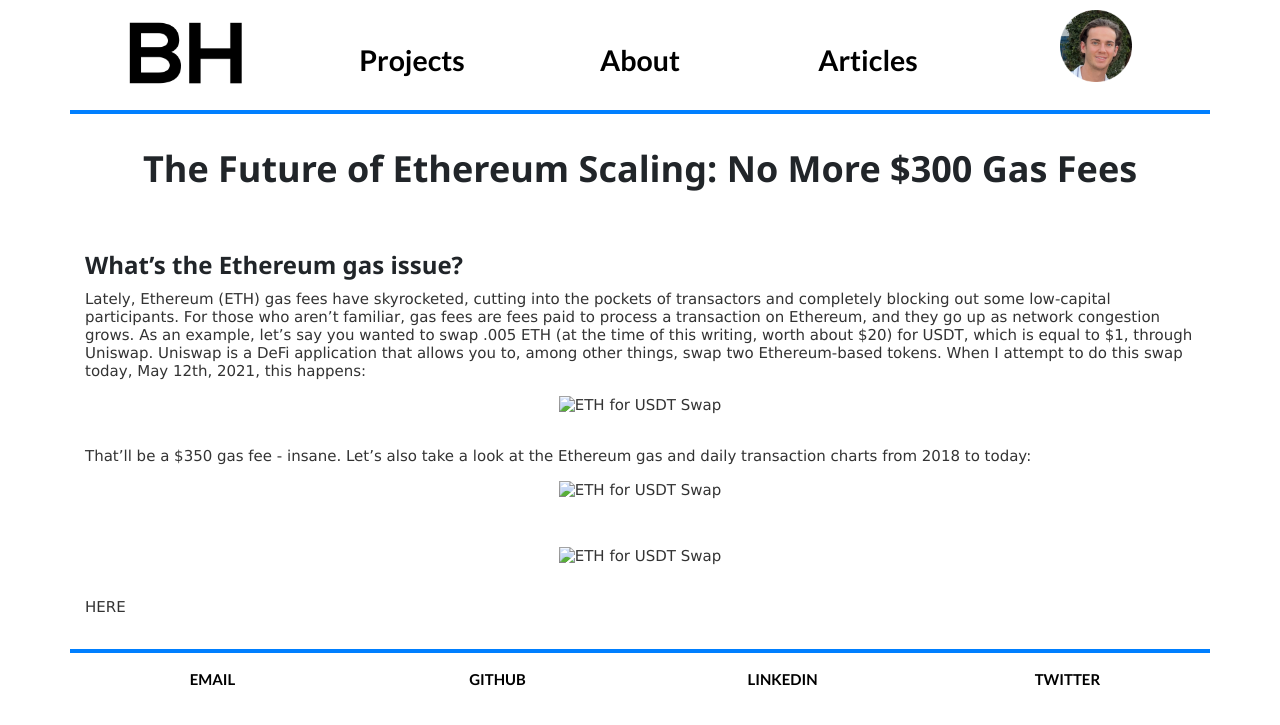
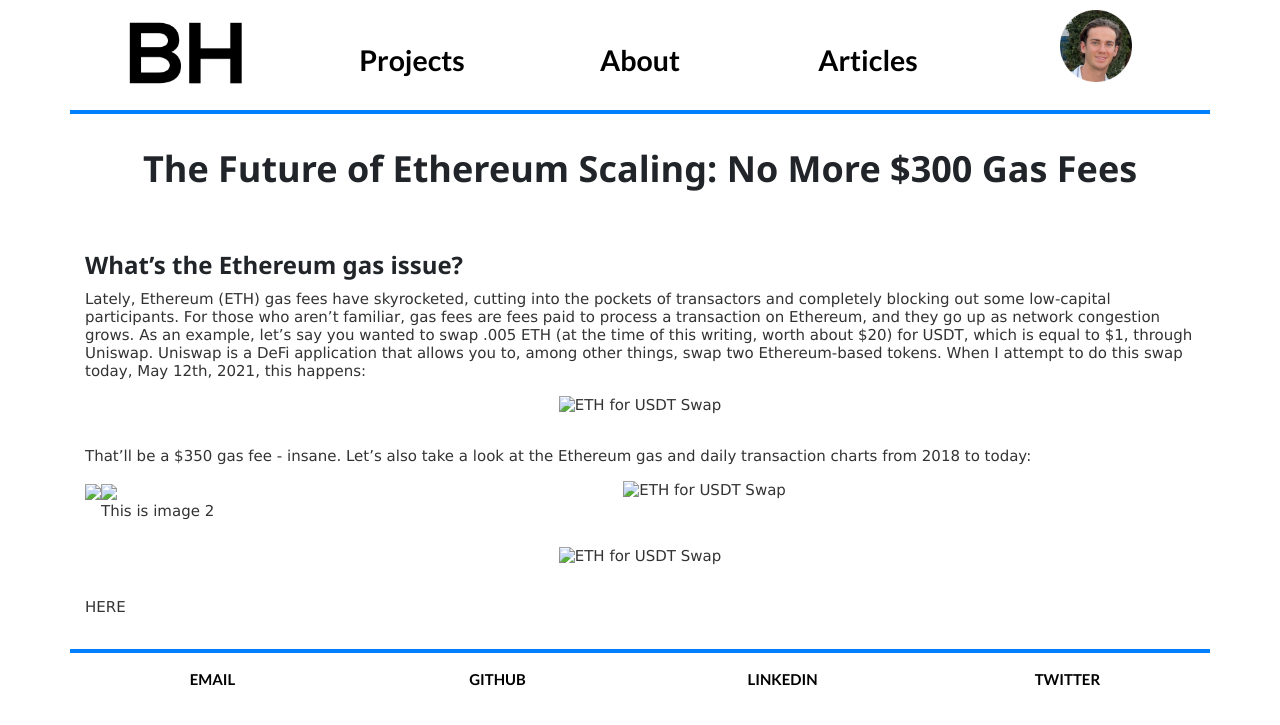
Before and after one commit to beauhodes/beauhodes.github.io, a Jekyll site: the page built from _posts/2021-05-12-ethereum-scaling.md, in a window 1280 px wide. Shown: the top 725 px of the page. Built offline with Jekyll 4.4.1, drawn with Linux system fonts in a browser that asks for light colours; nearby versions of some CDN libraries; our own code applies the rules of GitHub Pages for plain Markdown files.

Commit message:
Update 2021-05-12-ethereum-scaling.md

```diff
--- a/_posts/2021-05-12-ethereum-scaling.md
+++ b/_posts/2021-05-12-ethereum-scaling.md
@@ -3,6 +3,11 @@
 title: The Future of Ethereum Scaling: No More $300 Gas Fees
 date: 2021-03-31
 ---
+<style>
+.imgContainer{
+    float:left;
+}
+</style>
 <br/>
 <h1 style="font-weight: bold; text-align: center;">The Future of Ethereum Scaling: No More $300 Gas Fees</h1>
 <br/>
@@ -17,6 +22,18 @@
 <br/>
 That’ll be a $350 gas fee - insane. Let’s also take a look at the Ethereum gas and daily transaction charts from 2018 to today:
 <br/>
+<div class="images">
+    <div class="imgContainer">
+        <img src="ETHGas.png" width="300"/>
+    </div>
+    <div class="imgContainer">
+        <img src="ETHTransactions.png" width="300"/>
+        <p>This is image 2</p>
+    </div>
+</div>
+
+
+
 <p align="center">
   <img src="ETHGas.png" width="350" title="ETH for USDT Swap">
 </p>
```
